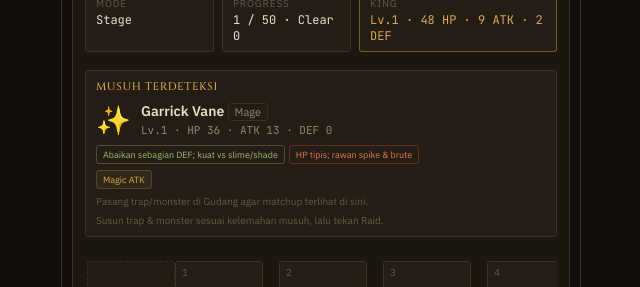
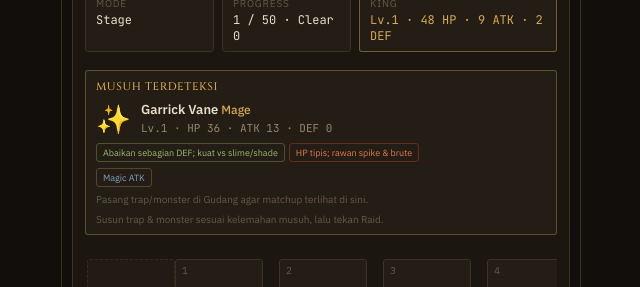
Before and after one commit to irwanasas/ownadungeon, a Next.js app: page / in a window 1280 px wide. Shown: the part 162-449 px from the top of the page, without its empty margins (319-959 px from the left). Built offline with nearby package versions, Linux system fonts and the light colour scheme.

Commit message:
style: layout matchup hint chips under Musuh Terdeteksi

```diff
--- a/app/styles/preview.css
+++ b/app/styles/preview.css
@@ -140,10 +140,27 @@
   line-height: 1.35;
 }
 
+.preview-layout-hints {
+  display: flex;
+  flex-wrap: wrap;
+  gap: 4px 8px;
+  margin-top: 4px;
+  margin-bottom: 2px;
+}
+
+.preview-layout-hints .preview-matchup {
+  margin-top: 0;
+  font-size: 9px;
+}
+
+.app.battle-active .room-preview {
+  display: none;
+}
+
 /* ---- Pre-battle hero intro (.room-preview--intro) ---- */
-/* Shown once per raid, right after the invading hero is revealed and
-   before it steps into Room 1. This is the only place strengths,
-   weaknesses, and traits/abilities are spelled out. */
+.room-preview--intro {
+  max-height: none;
+}
 
 .hero-intro {
   display: flex;
@@ -153,9 +170,9 @@
 }
 
 .hero-intro-icon {
-  flex-shrink: 0;
   font-size: 28px;
   line-height: 1;
+  flex-shrink: 0;
 }
 
 .hero-intro-main {
@@ -164,31 +181,28 @@
 
 .hero-intro-name {
   font-weight: 700;
-  font-size: 14px;
+  font-size: 13px;
   color: var(--bone);
 }
 
 .hero-intro-class {
-  font-size: 11px;
-  font-weight: 400;
-  color: var(--muted);
-  padding: 1px 6px;
-  border: 1px solid var(--border);
-  border-radius: 4px;
+  font-weight: 500;
+  color: var(--gold);
+  font-size: 12px;
 }
 
 .hero-intro-stats {
-  margin-top: 2px;
   font-family: var(--font-mono);
   font-size: 11px;
   color: var(--muted);
+  margin-top: 2px;
 }
 
 .hero-intro-traits {
   display: flex;
   flex-wrap: wrap;
   gap: 4px;
-  margin-top: 4px;
+  margin-bottom: 4px;
 }
 
 .hero-trait-chip {
@@ -196,24 +210,17 @@
   padding: 2px 6px;
   border-radius: 3px;
   border: 1px solid var(--border-bright);
-  color: var(--gold);
-  background: rgba(216, 170, 77, 0.08);
+  color: var(--soul);
 }
 
 #room-preview.room-preview--intro {
-  max-height: 220px;
+  border-color: rgba(216, 170, 77, 0.35);
 }
 
 /* ---- Live battle card (.room-preview--battle) ---- */
-/* Replaces the old standalone #hero-card once the hero enters Room 1.
-   Deliberately shows no strengths/weaknesses — only name/HP/reaction. */
-
 #room-preview.room-preview--battle {
   max-height: none;
-  overflow: visible;
-  flex-shrink: 0;
-  padding: 6px 10px;
-  transition: border-color 0.2s ease;
+  padding: 6px 8px;
 }
 
 .battle-card-top {
@@ -223,28 +230,26 @@
 }
 
 .battle-card-icon {
-  font-size: 18px;
-  flex-shrink: 0;
-  transition: transform 0.2s ease;
+  font-size: 20px;
+  line-height: 1;
 }
 
 .battle-card-name {
+  font-weight: 700;
+  font-size: 13px;
   flex: 1;
   min-width: 0;
-  font-weight: 600;
-  font-size: 13px;
-  white-space: nowrap;
   overflow: hidden;
   text-overflow: ellipsis;
+  white-space: nowrap;
 }
 
 .battle-card-class {
   font-size: 10px;
   color: var(--muted);
-  padding: 1px 6px;
+  padding: 1px 5px;
   border: 1px solid var(--border);
-  border-radius: 4px;
-  flex-shrink: 0;
+  border-radius: 3px;
 }
 
 .battle-card-hp-bar {
@@ -276,7 +281,7 @@
 }
 
 .battle-card-reaction {
-  margin-top: 2px;
+  margin-top: 4px;
   min-height: 14px;
   font-size: 11px;
   font-weight: 700;
@@ -284,18 +289,15 @@
 }
 
 .battle-card-reaction.is-panic {
-  color: var(--ember);
-  animation: panic-shake 0.5s ease-in-out infinite;
+  color: var(--ember-bright);
 }
 
 .battle-card-reaction.is-rage {
   color: var(--ember-bright);
-  text-shadow: 0 0 12px rgba(230, 122, 74, 0.55);
-  animation: rage-pulse 0.6s ease-in-out infinite;
 }
 
 .battle-card-reaction.is-flee {
-  color: var(--gold);
+  color: var(--soul);
 }
 
 .battle-card-reaction.is-fear {
@@ -303,7 +305,7 @@
 }
 
 .battle-card-reaction.is-pain {
-  color: var(--ember-bright);
+  color: var(--ember);
 }
 
 .battle-card-reaction.is-surprise {
@@ -311,13 +313,11 @@
 }
 
 #room-preview.is-panic {
-  border-color: var(--ember);
-  animation: panic-shake 0.45s ease-in-out infinite;
+  border-color: rgba(230, 122, 74, 0.5);
 }
 
 #room-preview.is-rage {
-  border-color: var(--ember-bright);
-  box-shadow: 0 0 18px rgba(230, 122, 74, 0.4);
+  border-color: rgba(192, 71, 43, 0.55);
 }
 
 #room-preview.is-flee {
```
